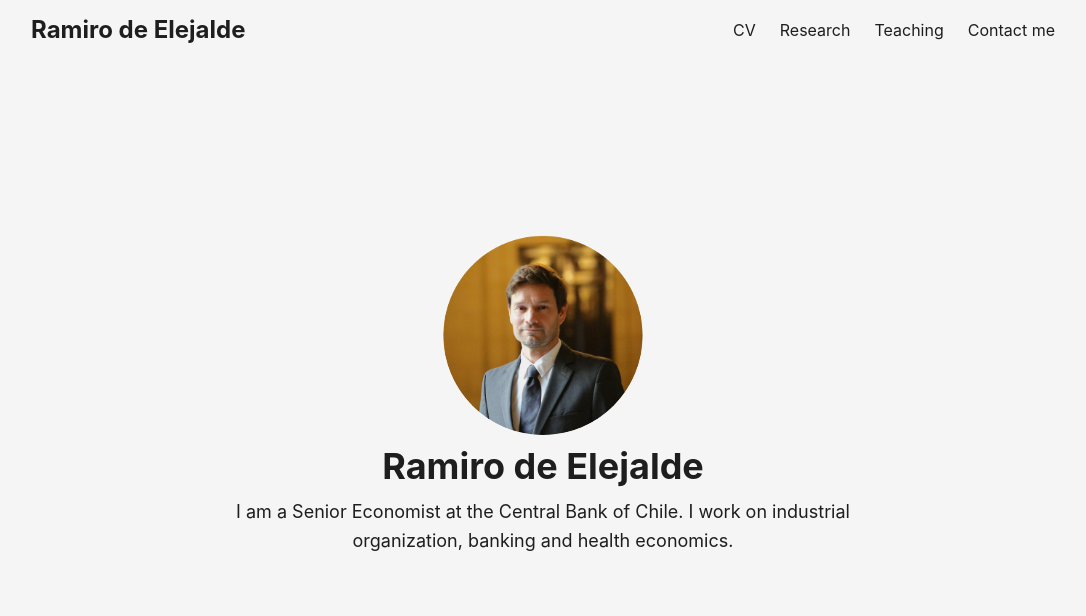
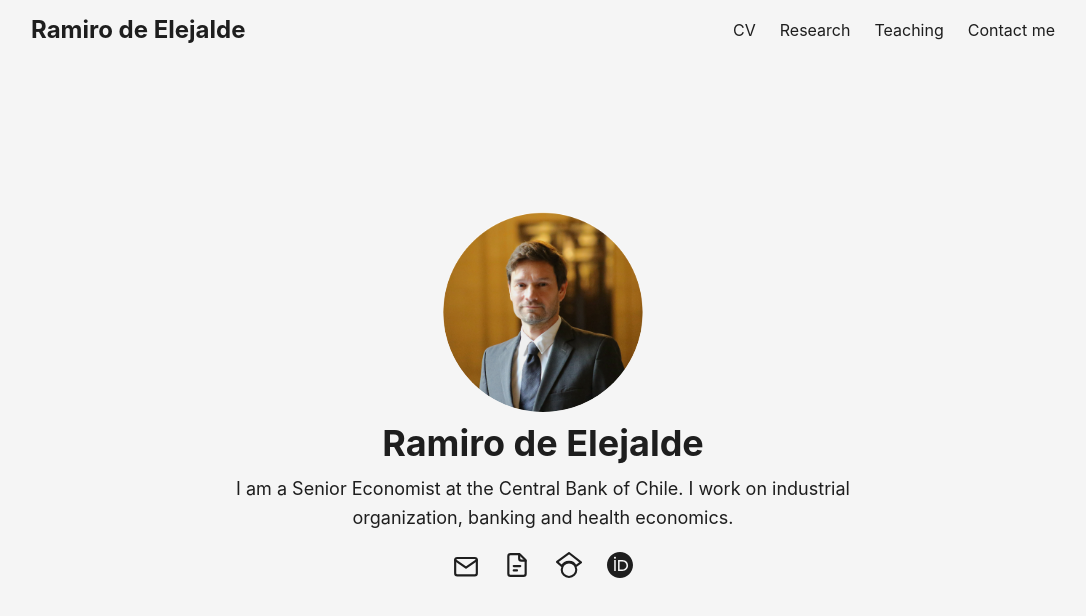
Before and after one commit to ramirode/ramirode.github.io, a plain HTML site: page index.html in a window 1280 px wide. Shown: the whole page, without its empty margins (97-1183 px from the left). Drawn offline with Linux system fonts and the light colour scheme.

Commit message:
Add icons to home

```diff
--- a/index.html
+++ b/index.html
@@ -76,7 +76,7 @@
   "description": "Ramiro de Elejalde's personal website",
   "logo": "https://ramirode.github.io/favicon.ico",
   "sameAs": [
-
+      "mailto: ramirode@gmail.com", "/CV/CV_deElejalde_English.pdf", "https://scholar.google.com/citations?user=Vbua4BUAAAAJ\u0026hl", "https://orcid.org/0000-0003-3726-4934"
   ]
 }
 </script>
@@ -127,6 +127,41 @@
             height="200" width="200" />
         <h1>Ramiro de Elejalde</h1>
         <span>I am a Senior Economist at the Central Bank of Chile. I work on industrial organization, banking and health economics.</span><div class="social-icons" >
+    <a href="mailto:%20ramirode@gmail.com" target="_blank" rel="noopener noreferrer me"
+        title="Email">
+        <svg xmlns="http://www.w3.org/2000/svg" viewBox="0 0 24 21" fill="none" stroke="currentColor" stroke-width="2"
+    stroke-linecap="round" stroke-linejoin="round">
+    <path d="M4 4h16c1.1 0 2 .9 2 2v12c0 1.1-.9 2-2 2H4c-1.1 0-2-.9-2-2V6c0-1.1.9-2 2-2z"></path>
+    <polyline points="22,6 12,13 2,6"></polyline>
+</svg>
+    </a>
+    <a href="/CV/CV_deElejalde_English.pdf" target="_blank" rel="noopener noreferrer me"
+        title="CV">
+        <svg xmlns="http://www.w3.org/2000/svg" viewBox="0 0 24 24" fill="none" stroke="currentColor" stroke-width="2"
+    stroke-linecap="round" stroke-linejoin="round">
+    <path
+        d="M4 4v16a2 2 0 0 0 2 2h12a2 2 0 0 0 2-2V8.342a2 2 0 0 0-.602-1.43l-4.44-4.342A2 2 0 0 0 13.56 2H6a2 2 0 0 0-2 2z" />
+    <path d="M9 13h6" />
+    <path d="M9 17h3" />
+    <path d="M14 2v4a2 2 0 0 0 2 2h4" />
+</svg>
+    </a>
+    <a href="https://scholar.google.com/citations?user=Vbua4BUAAAAJ&amp;hl" target="_blank" rel="noopener noreferrer me"
+        title="Googlescholar">
+        <svg xmlns="http://www.w3.org/2000/svg" viewBox="0 0 24 25" fill="none" stroke="currentColor" stroke-width="2"
+    stroke-linecap="round" stroke-linejoin="round">
+    <path
+        d="M5.242 13.769L0.5 9.5 12 1l11.5 9-5.242 3.769C17.548 11.249 14.978 9.5 12 9.5c-2.977 0-5.548 1.748-6.758 4.269zM12 10a7 7 0 1 0 0 14 7 7 0 0 0 0-14z" />
+</svg>
+    </a>
+    <a href="https://orcid.org/0000-0003-3726-4934" target="_blank" rel="noopener noreferrer me"
+        title="Orcid">
+        <svg xmlns="http://www.w3.org/2000/svg" viewBox="0 0 256 256" fill="none">
+    <path fill-rule="evenodd" clip-rule="evenodd"
+        d="M128 256C198.7 256 256 198.7 256 128C256 57.3 198.7 0 128 0C57.3 0 0 57.3 0 128C0 198.7 57.3 256 128 256ZM70.9 186.2H86.3V127.5V79.0999H70.9V186.2ZM108.9 79.0999H150.5C190.1 79.0999 207.5 107.4 207.5 132.7C207.5 160.2 186 186.3 150.7 186.3H108.9V79.0999ZM124.3 172.4H148.8C183.7 172.4 191.7 145.9 191.7 132.7C191.7 111.2 178 93 148 93H124.3V172.4ZM78.6 66.8999C84.2 66.8999 88.7 62.2999 88.7 56.7999C88.7 51.2999 84.2 46.7 78.6 46.7C73 46.7 68.5 51.2 68.5 56.7999C68.5 62.2999 73 66.8999 78.6 66.8999Z"
+        fill="currentColor" />
+</svg>
+    </a>
 </div>
 
     </div>
```
